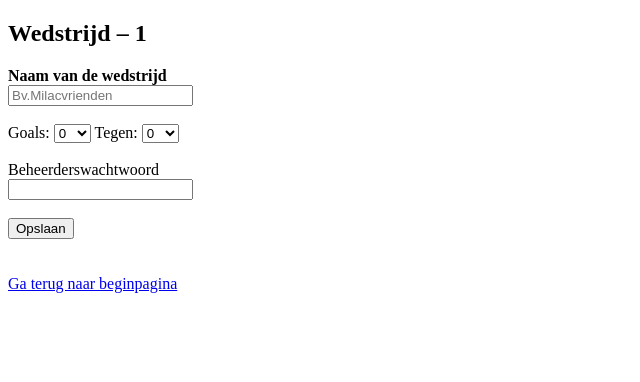
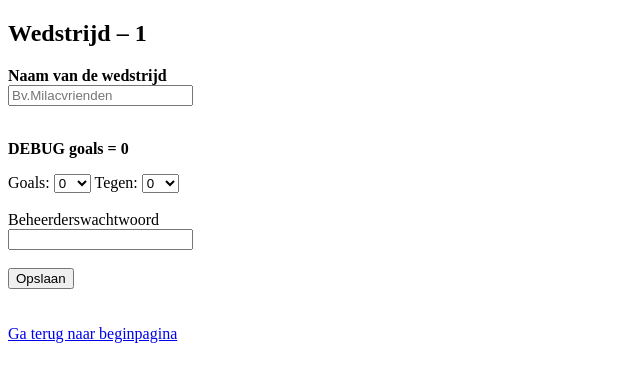
Before and after one commit to Jorenvdp/milacvrienden, a Flask app: page /wedstrijd/1 in a window 1280 px wide. Shown: the top 382 px of the page, without its empty margins (0-640 px from the left). Run offline with Flask 3, Linux system fonts and the light colour scheme.

Commit message:
Update wedstrijd.html

```diff
--- a/templates/wedstrijd.html
+++ b/templates/wedstrijd.html
@@ -16,7 +16,7 @@
     required
 >
 <br><br>
-
+<p><strong>DEBUG goals = {{ goals }}</strong></p>
 Goals:
 <select name="goals" id="goals" onchange="this.form.submit()">
     {% for i in range(11) %}
```
